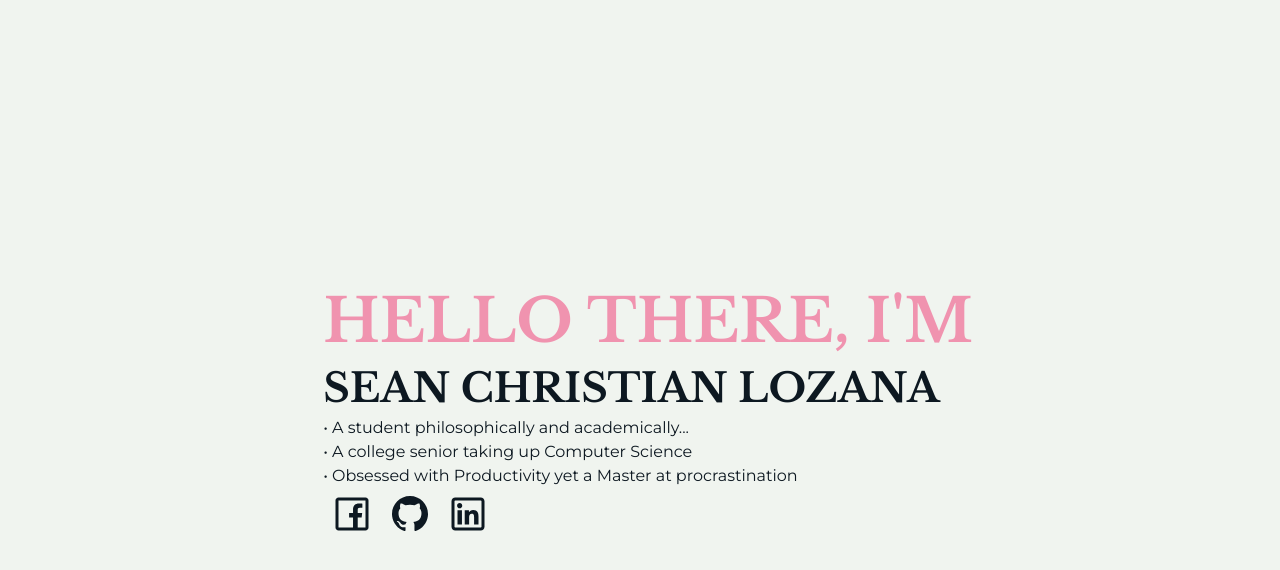
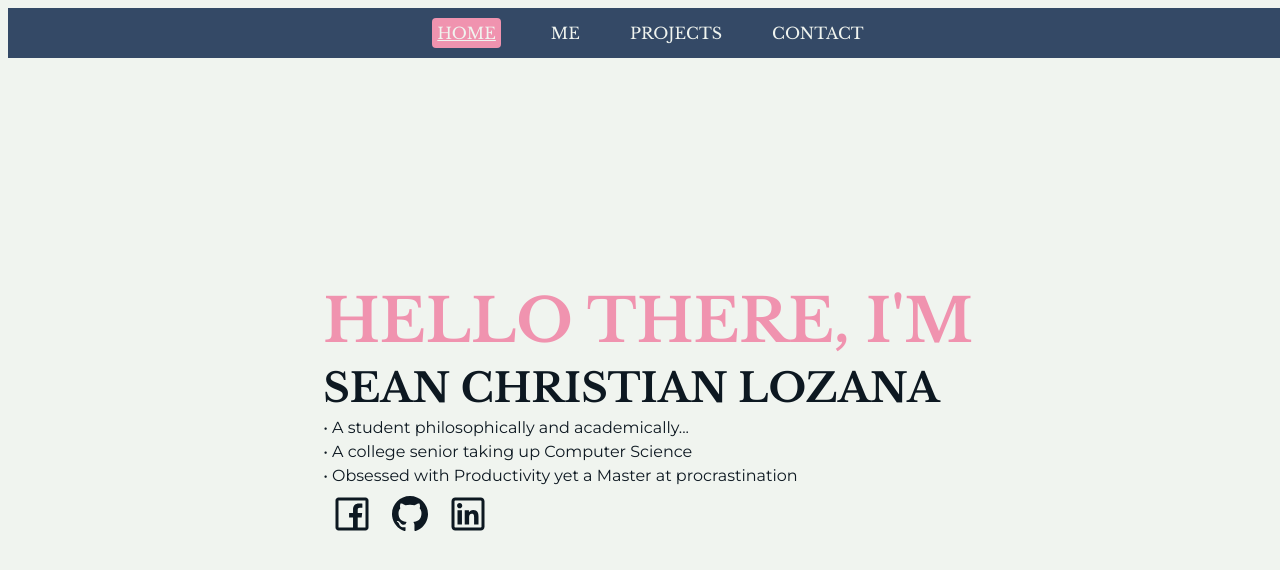
Before and after one commit to lozanasc/Portfolio-v1, a React (Create React App) app: page / in a window 1280 px wide. Shown: the top 570 px of the page. Built offline with nearby package versions, Linux system fonts and the light colour scheme.

Commit message:
Completed Navigational bar: * Completed nav bar and its styling
Signed-off-by: Sean Christian Lozana <lozanasc@gmail.com>

```diff
--- /dev/null
+++ b/src/styles/navbar.scss
@@ -0,0 +1,53 @@
+@import './themes';
+
+.NavBar{
+    margin: 0;
+    height: fit-content;
+    display: flex;
+    padding: 15px;
+    width: 100%;
+    justify-content: space-between;
+    font-family: getFontStyle(heading);
+    color: getColorTheme(color4);
+    background-color: getColorTheme(color2);
+    position: fixed;
+    z-index: 1;
+    .LinkContainer {
+        margin: auto;
+        a {
+            margin: auto 25px;
+            cursor: pointer;
+            text-decoration: none;
+            color: getColorTheme(color4);
+            &:hover{
+                filter: blur(0 0 0.15rem rgba(0, 0, 0, 0.596));
+            }
+        }
+        .active{
+            background-color: getColorTheme(color6);
+            padding: 5px;
+            border-radius: 4px;
+            text-decoration: underline;
+            transition: 0.5s ease-in-out;
+        }
+        // Tablet landscape
+        @include deviceDimension(getDeviceDimension(tabletLandscapeUp)){
+            margin: auto;
+
+            .active{
+                padding: 2px;
+            }
+        }
+        // Phone/Tab(portrait)
+        @include deviceDimension(getDeviceDimension(phone)){
+            a {
+                margin: auto 2px;
+                padding: 8px;
+                font-size: small;
+            }
+            .active{
+                padding: 2px;
+            }
+        }
+    }
+}
--- a/src/views/Header.jsx
+++ b/src/views/Header.jsx
@@ -1,10 +1,66 @@
 import React from 'react';
+import '../styles/navbar.scss';
+import { motion } from 'framer-motion'
+import { Link as NavLink } from 'react-scroll';
+
 
 function Header(){
     return (
-        <nav className="NavBar">
-            {/* Navigation code goes here */}
-        </nav>
+        <motion.nav
+            initial = {{opacity: 0}}
+            animate = {{opacity: 1}}
+            transition = {{delay: 1, duration: 1.8}}
+            className="NavBar"
+        >
+            <div className="LinkContainer">
+
+                <NavLink
+                    activeClass="active"
+                    spy={true}
+                    smooth={true}
+                    duration={1000}
+                    containerId="Content"
+                    to="Home"
+                >
+                    HOME
+                </NavLink>
+
+                <NavLink
+                    activeClass="active"
+                    spy={true}
+                    smooth={true}
+                    duration={1000}
+                    offset={20}
+                    containerId="Content"
+                    to="About"
+                >
+                    ME
+                </NavLink>
+
+                <NavLink
+                    activeClass="active"
+                    spy={true}
+                    smooth={true}
+                    duration={1000}
+                    containerId="Content"
+                    to="Projects"
+                >
+                    PROJECTS
+                </NavLink>
+
+                <NavLink
+                    activeClass="active"
+                    spy={true}
+                    smooth={true}
+                    duration={1000}
+                    containerId="Content"
+                    to="Contact"
+                >
+                        CONTACT
+                </NavLink>
+
+            </div>
+        </motion.nav>
     );
 }
 
```
